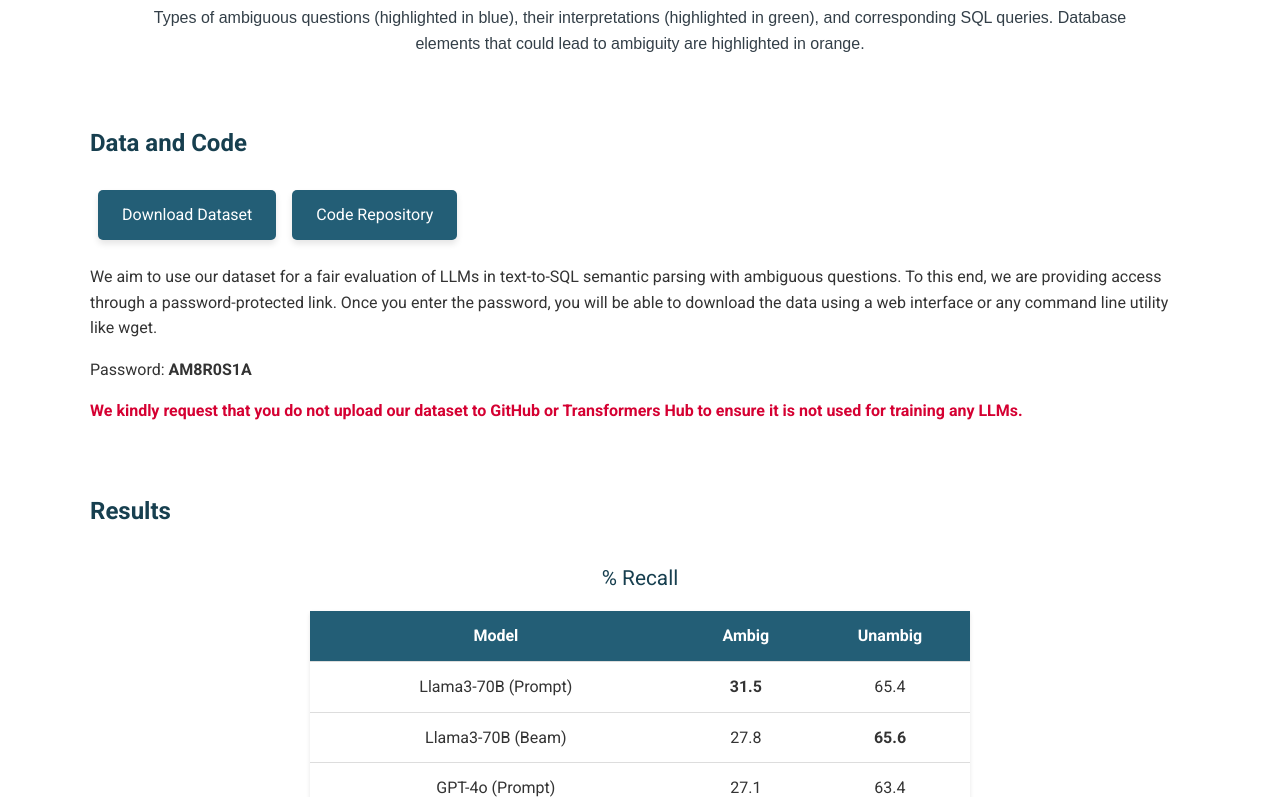
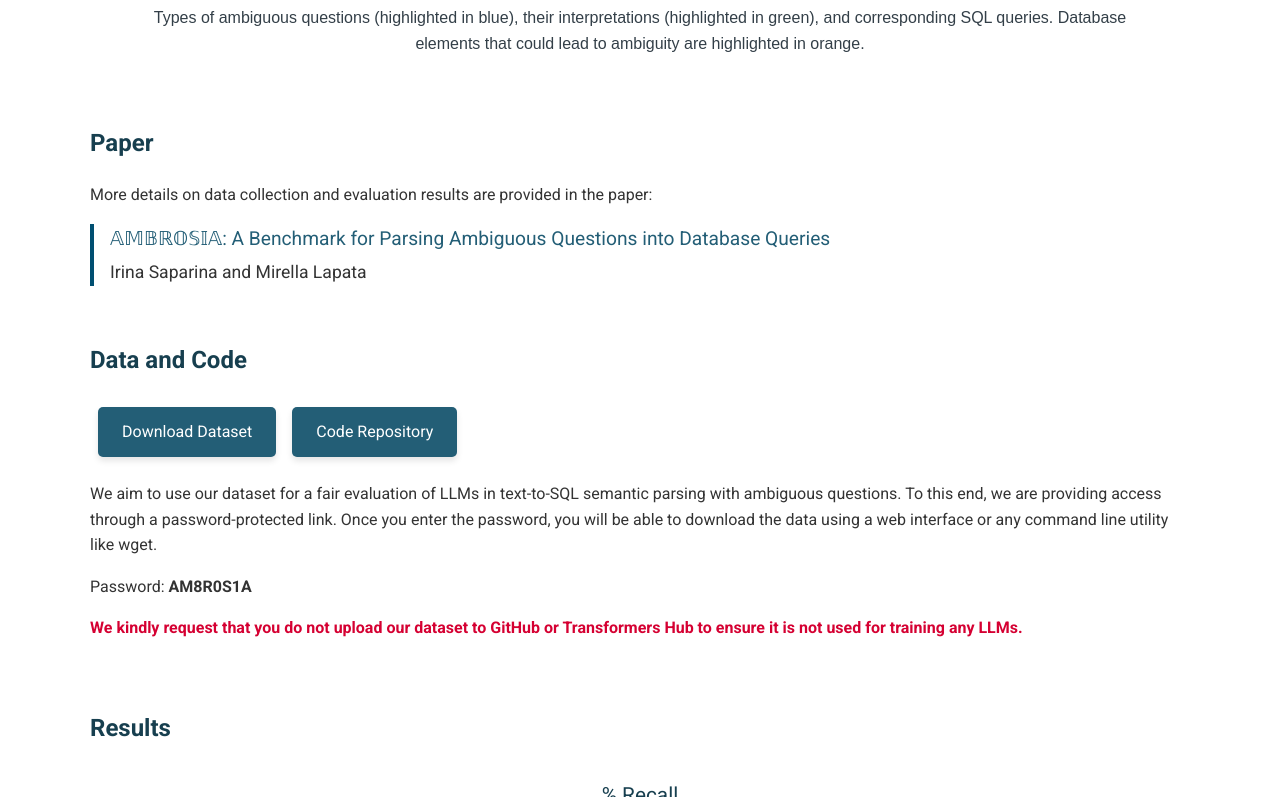
Before and after one commit to ambrosia-benchmark/ambrosia-benchmark.github.io, a plain HTML site: page index.html in a window 1280 px wide. Shown: the part 1051-1848 px from the top of the page. Drawn offline with Linux system fonts and the light colour scheme.

Commit message:
Add link to the paper

```diff
--- a/index.html
+++ b/index.html
@@ -16,6 +16,7 @@
         <nav class="navbar">
             <ul class="nav-links">
                 <li><a href="#about">About</a></li>
+                <li><a href="#paper">Paper</a></li>
                 <li><a href="#data-code">Data and Code</a></li>
                 <li><a href="#results">Results</a></li>
                 <li><a href="#contact">Contact</a></li>
@@ -51,6 +52,15 @@
                     <img src="example.svg" alt="Types of ambiguous questions (highlighted in blue), their interpretations (highlighted in green), and corresponding SQL queries. Database elements that could lead to ambiguity are highlighted in orange"  class="custom-width">
                     <figcaption>Types of ambiguous questions (highlighted in blue), their interpretations (highlighted in green), and corresponding SQL queries. Database elements that could lead to ambiguity are highlighted in orange.</figcaption>
                 </figure>
+            </div>
+
+            <div class="container" id="paper">
+                <h2>Paper</h2>
+                <p>More details on data collection and evaluation results are provided in the paper:</p>
+                <blockquote>
+                    <p><a href="https://arxiv.org/abs/2406.19073" class="paper-title">𝔸𝕄𝔹ℝ𝕆𝕊𝕀𝔸: A Benchmark for Parsing Ambiguous Questions into Database Queries</a></p>
+                    <p class="paper-authors">Irina Saparina and Mirella Lapata</p>
+                </blockquote>
             </div>
 
             <div class="container" id="data-code">
```
